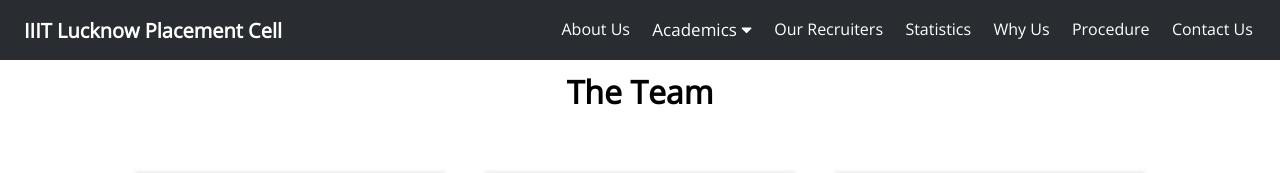
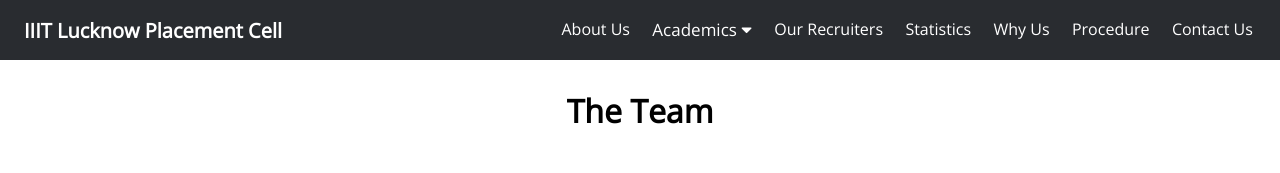
Before and after one commit to axios-iiitl/Placement-Website, a React (Create React App) app: page /the-team in a window 1280 px wide. Shown: the top 173 px of the page. Built offline with nearby package versions, Linux system fonts and the light colour scheme.

Commit message:
Change font size

```diff
--- a/src/App.css
+++ b/src/App.css
@@ -509,6 +509,7 @@ body {
   background-color: #f5f5f5;
   margin-top: 0;
   border: 0.3px solid #eee;
+  margin-top: 1.5vw;
 }
 
 .placement-team h1 {
```
